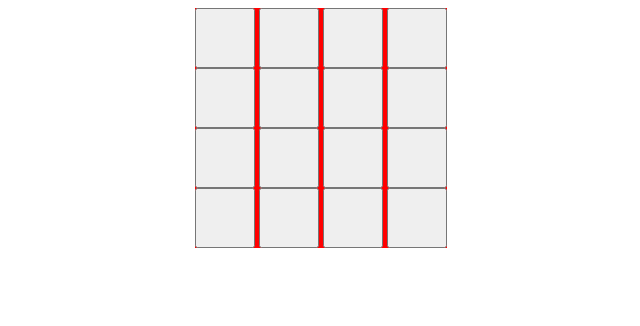
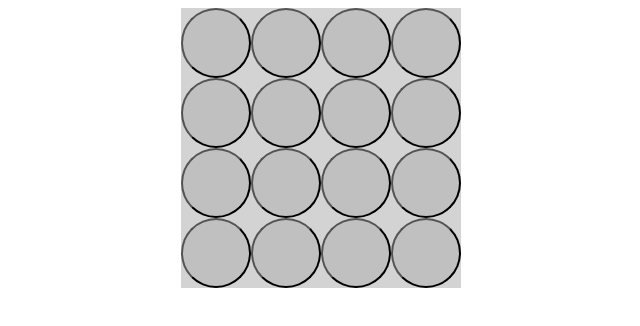
Before and after one commit to meRichardWong/launchpad, a plain HTML site: page index.html in a window 1280 px wide. Shown: the whole page, without its empty margins (319-959 px from the left). Drawn offline with Linux system fonts and the light colour scheme; files whose address does not match are found by name.

Commit message:
circle shaped buttons

```diff
--- a/css/style.css
+++ b/css/style.css
@@ -7,8 +7,12 @@ img {
 }
 
 button{
-	width: 60px;
-	height: 60px;
+	width: 70px;
+	height: 70px;
+	background-color: #C0C0C0;
+	/*border: solid 1px #000;*/
+
+	border-radius: 50%;
 }
 
 .center {
@@ -20,13 +24,13 @@ button{
 	display: flex;
 	flex-direction: column;
 	width: 20%;
-	/*width: 240px;*/
+	align-items: center;
 }
 
 .row {
-	background-color: red;
+	background-color: #d3d3d3;
 	display: flex;
 	flex-direction: horizontal;
-	justify-content: space-between;
+	justify-content: space-around;
 
 }
```
Also changed, not shown: index.html (+1 -1 lines).
